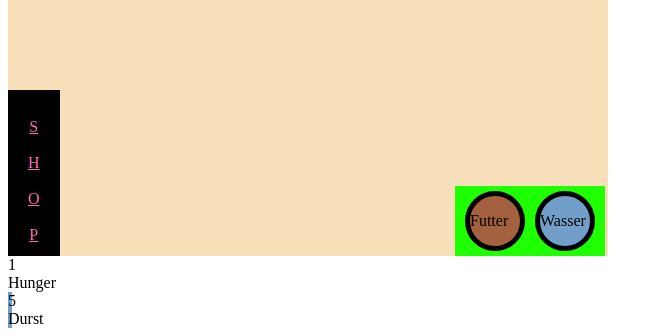
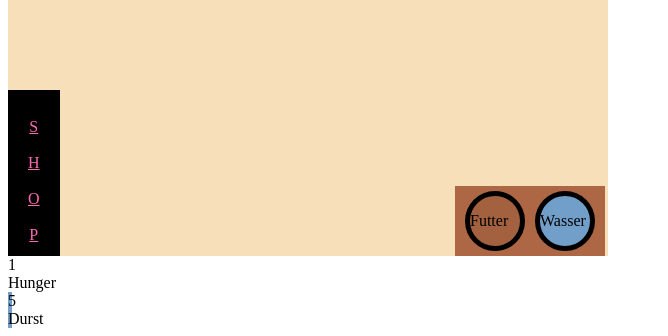
Before and after one commit to Tyffanny/test, a plain HTML site: page katze.html in a window 1280 px wide. Shown: the part 510-846 px from the top of the page, without its empty margins (0-668 px from the left). Drawn offline with Linux system fonts and the light colour scheme.

Commit message:
futterbraun

```diff
--- a/design.css
+++ b/design.css
@@ -39,7 +39,7 @@
 #futter{
     width: 150px;
     height: 70px;
-    background-color: #1eff00;
+    background-color: #ad6744;
     position: relative;
     margin-top: 96px;
     margin-right: 3px;
```
